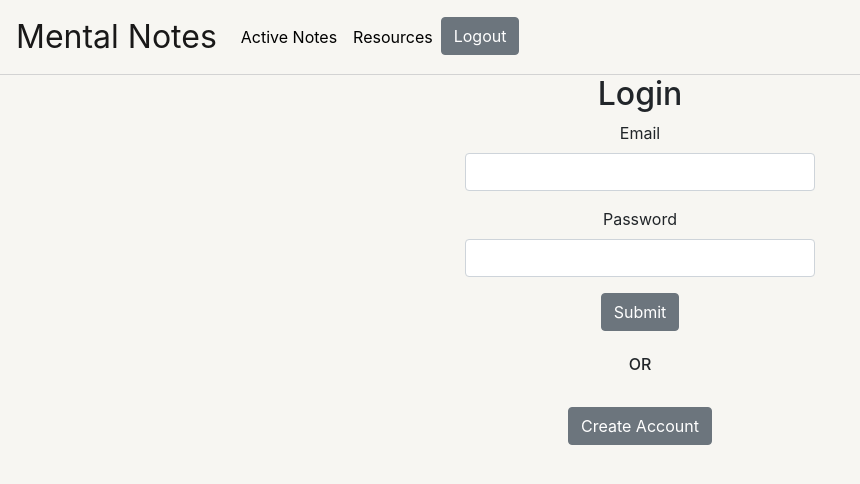
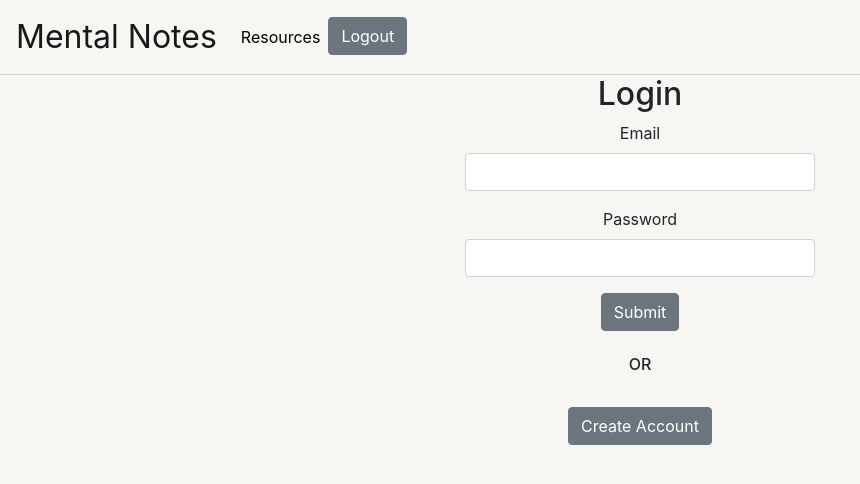
Before and after one commit to LaurenEAnthony/mental-notes-client-2, a React (Create React App) app: page /resources in a window 1280 px wide. Shown: the top 484 px of the page, without its empty margins (0-860 px from the left). Built offline with nearby package versions, Linux system fonts and the light colour scheme.

Commit message:
try again

```diff
--- a/src/home/Navbar.jsx
+++ b/src/home/Navbar.jsx
@@ -21,15 +21,15 @@ const Navigation = (props) => {
   return (
     <div>
       <Navbar light expand="md">
-        <NavbarBrand href="/notes/display/default">Mental Notes</NavbarBrand>
+        <NavbarBrand href="/">Mental Notes</NavbarBrand>
         <NavbarToggler onClick={toggle} />
         <Collapse isOpen={isOpen} navbar>
           <Nav className="ml auto" horizontal="right" navbar>
-            <NavItem>
+            {/* <NavItem>
               <NavLink>
-                <Link to="/notes/display/default">Active Notes</Link>
+                <Link to="/">Active Notes</Link>
               </NavLink>
-            </NavItem>
+            </NavItem> */}
             <NavItem>
               <NavLink>
                 <Link to="/resources">Resources</Link>
--- a/src/main/NotesIndex.jsx
+++ b/src/main/NotesIndex.jsx
@@ -36,7 +36,7 @@ const NotesIndex = (props) => {
   return (
     <div>
       <Switch>
-        <Route exact path="/notes/display/default">
+        <Route exact path="/">
           <CreateNote fetchNotes={fetchNotes} token={props.token} />
           <DisplayDefault
             notes={notes}
```
